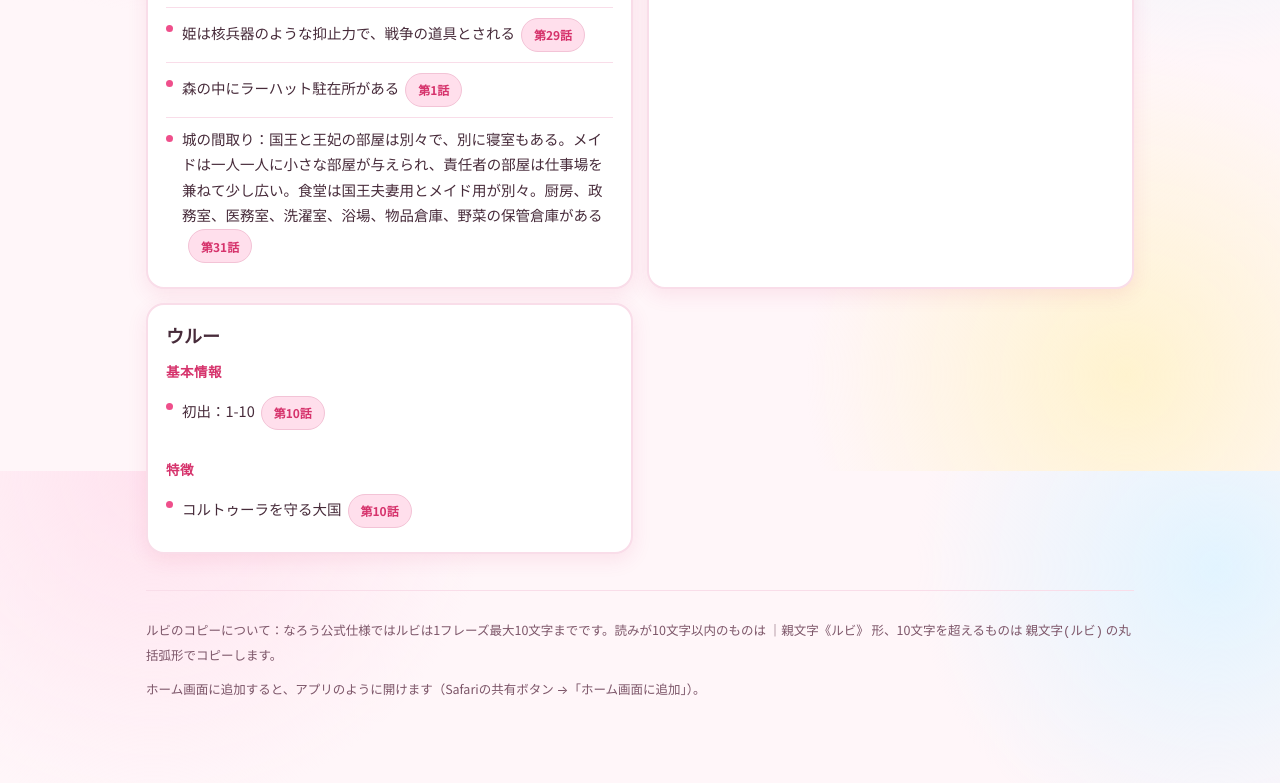
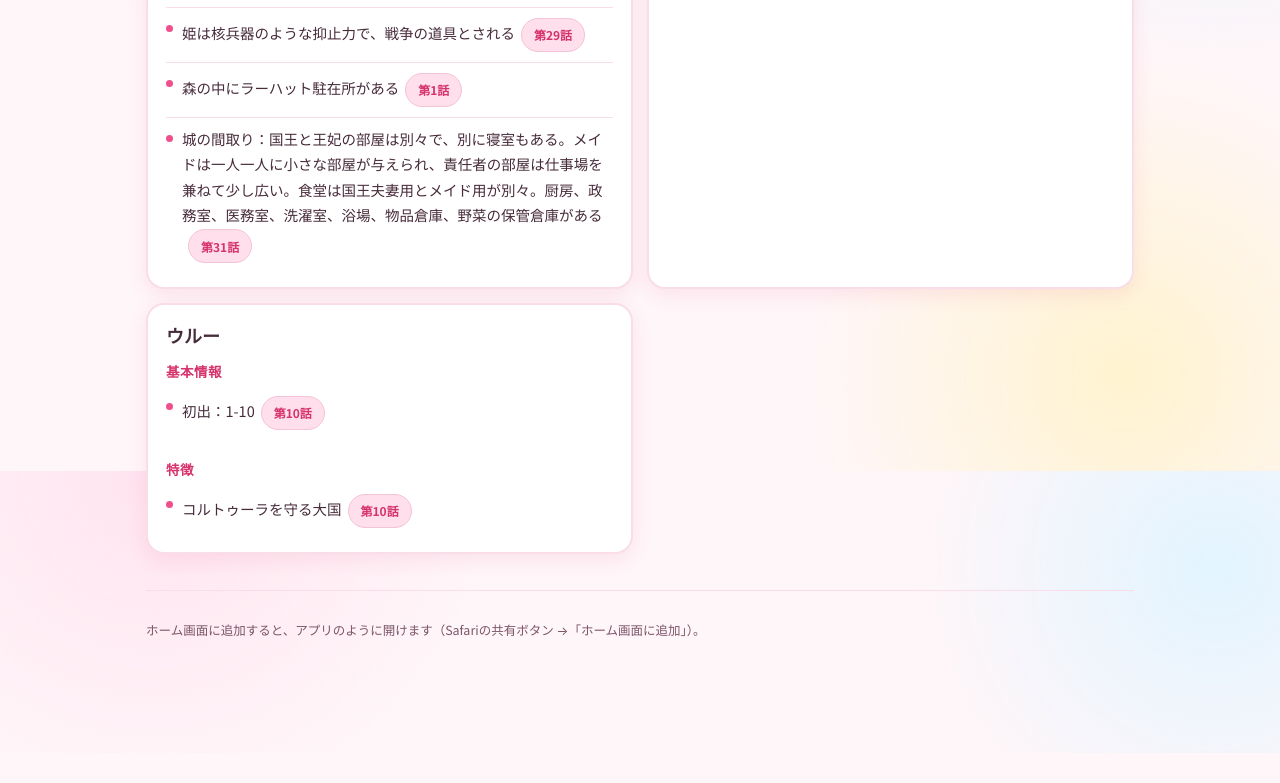
Before and after one commit to mokuji-pal/hapirori-ledger, a plain HTML site: page index.html in a window 1280 px wide. Shown: the part 1129-1912 px from the top of the page. After the commit the page ends 1882 px from the top, so only its background shows below. Drawn offline with Linux system fonts and the light colour scheme.

Commit message:
フッターのルビ説明文を削除

```diff
--- a/index.html
+++ b/index.html
@@ -258,7 +258,6 @@ footer a{color:var(--accent-deep)}
 </section>
 
 <footer>
-<p>ルビのコピーについて：なろう公式仕様ではルビは1フレーズ最大10文字までです。読みが10文字以内のものは <code>｜親文字《ルビ》</code> 形、10文字を超えるものは <code>親文字(ルビ)</code> の丸括弧形でコピーします。</p>
 <p>ホーム画面に追加すると、アプリのように開けます（Safariの共有ボタン →「ホーム画面に追加」）。</p>
 </footer>
 </div>
```
